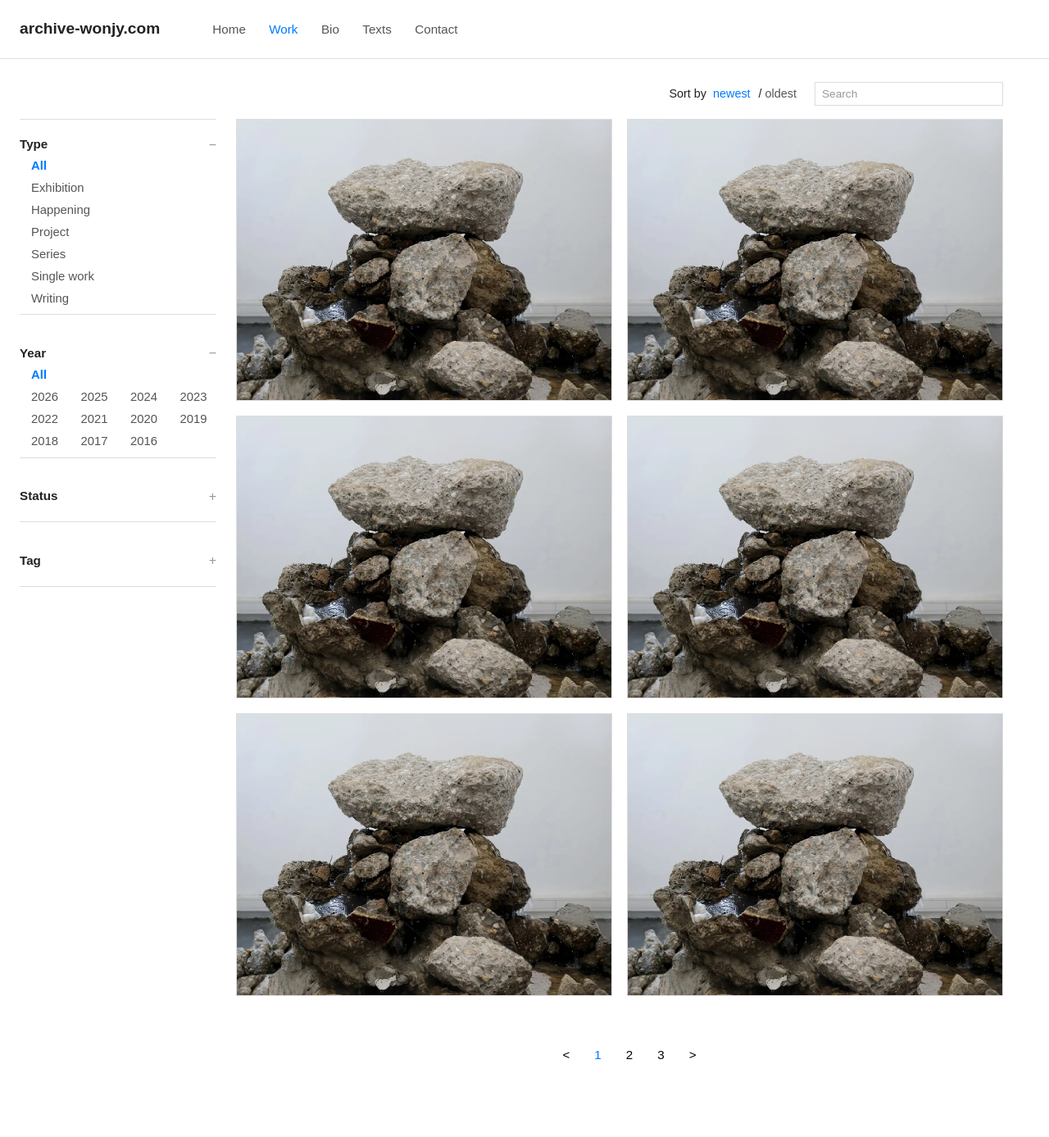
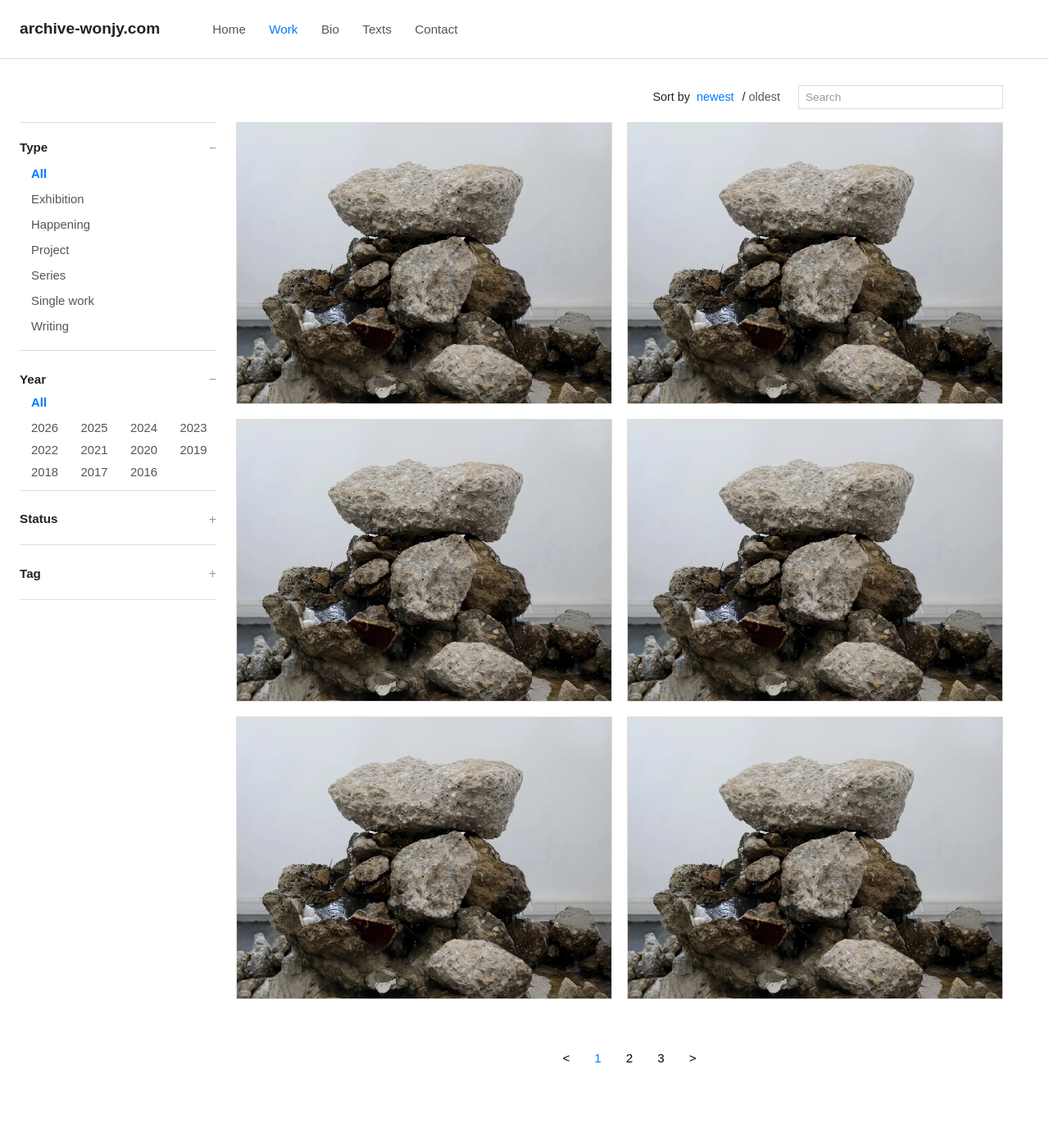
Before and after one commit to Won-Jy/archive-wonjy, a Jekyll site: the page built from work.html, in a window 1280 px wide. Shown: the whole page at 82% size. Built offline with Jekyll 4.4.1, drawn with Linux system fonts in a browser that asks for light colours.

Commit message:
Update work.html

```diff
--- a/work.html
+++ b/work.html
@@ -20,7 +20,7 @@ layout: none
     main{
       max-width:1200px;
       margin:0;
-      padding:20px;
+      padding:24px;
       padding-left:24px;
     }
 
@@ -40,7 +40,7 @@ layout: none
     font-size: 0.95em;
     text-align: left;
     outline: none;
-    width: 230px; /* ← 원하는 넓이로 조정 */
+    width: 250px; /* ← 원하는 넓이로 조정 */
   }
     .search input::placeholder{color:#999}
     .search input::-webkit-search-cancel-button{
@@ -58,7 +58,7 @@ layout: none
   padding-top:0;
   margin-top:-16px;
  padding-top: 0; /* 필요하면 기존 값에서 줄임 */
-  margin-top: 0px; /* 음수로 주면 더 위로 올라감 */
+  margin-top: -16px; /* 음수로 주면 더 위로 올라감 */
 }
 @media (max-width:960px) {
   .sidebar {
@@ -71,14 +71,13 @@ layout: none
 /* Type 위 첫 구분선 */
 .sidebar .filter-group:first-of-type{
   border-top:1px solid var(--border);
-  padding-top: 12px;
+  padding-top:12px;
 }
 
 /* 그룹 구분선/여백 */
 .filter-group{
-  margin:0 0 16px;
+  margin:16px 0;
   border-bottom:1px solid var(--border);
-  padding-top:12px;
   padding-bottom:12px;
 }
 .filter-group:last-child{ border-bottom:none; }
@@ -97,7 +96,7 @@ layout: none
 
 /* 본문 */
 .filter-body {
-margin: 6px 0 0px;
+margin: 6px 0 8px;
 }
 
 /* ✅ 기본: 세로 리스트 (Type/Status/Tag) */
@@ -106,8 +105,8 @@ margin: 6px 0 0px;
   padding:0; margin:0;
 }
 .chip{
-  display:block;
-  border:0; background:none; padding:0; margin:0;   /* ← 패딩 0으로 */
+  display:block;           /* 한 줄에 하나 */
+  border:0; background:none; padding:6px 0; margin:0;
   font-size:0.95em; color:inherit; cursor:pointer; white-space:normal;
 }
 
@@ -115,8 +114,7 @@ margin: 6px 0 0px;
 .sidebar .filter-body .chip {
   font-size: 0.93em;     /* 폰트 크기 */
   line-height: 1.0;      /* 줄 간격 */
-  margin-bottom: 0px;    /* 항목 간 간격 */
-  padding: 2px 0;
+  margin-bottom: 4px;    /* 항목 간 간격 */
   color: #555;           /* 기본 글자색 (짙은 회색) */
 }
 
@@ -142,7 +140,7 @@ margin: 6px 0 0px;
 }
 /* Year의 All은 첫 줄 전체 차지 */
 .filter-group[data-filter="year"] .chip[data-value="__ALL__"]{
-  grid-column:1 / -1; padding-bottom:2px; display:block !important; /* 6px → 2px */
+  grid-column:1 / -1; padding-bottom:6px; display:block !important;
 }
 
 /* 반응형 */
@@ -173,45 +171,6 @@ margin: 6px 0 0px;
 /* 구분선 길이와 들여쓰기 시각 균형(선은 전체폭, 내용은 안으로) */
 .sidebar .filter-group { padding-left: 0; }
 
-
-/* === Sidebar spacing — 최하단에 추가 === */
-/* 섹션 하단 간격은 여기서만 관리 */
-.filter-group{ padding-bottom:12px; }
-
-/* 본문 아래 마진 제거 */
-.filter-body { margin: 0; }
-
-/* 사이드바 항목은 내부 여백/마진 없음(마지막 줄에 간격 안 붙게) */
-.sidebar .filter-group .filter-body .chip{
-  padding:0;
-  margin:0;
-}
-
-/* 세로 리스트(Type/Status/Tag)는 gap으로만 간격 제어 (끝에는 간격 0) */
-.sidebar .filter-group[data-filter="type"] .chips,
-.sidebar .filter-group[data-filter="status"] .chips,
-.sidebar .filter-group[data-filter="tag"] .chips{
-  display:flex;
-  flex-direction:column;
-  gap:12px;           /* 사이드 바 필터 세로로 정렬된 버튼들 사이 상하 간격*/
-}
-
-/* Year는 grid gap만 사용 (항목 자체 padding 제거) */
-.filter-group[data-filter="year"] .chips{
-  display:grid;
-  grid-template-columns:repeat(4, auto);
-  column-gap:16px;
-  row-gap:12px; /* 연도 행들 사이의 위아래 간격*/
-  align-content:start;
-}
-.filter-group[data-filter="year"] .chip{ padding:0; margin:0; }
-
-/* Year의 All 아래 추가 여백 제거 */
-.filter-group[data-filter="year"] .chip[data-value="__ALL__"]{
-  grid-column:1/-1;
-  padding-bottom:0;         /* ← 핵심 */
-  display:block !important;
-}
 
     /* 카드 공통 */
     .card{position:relative;border:1px solid var(--border);overflow:hidden;background:#f8f8f8}
```
